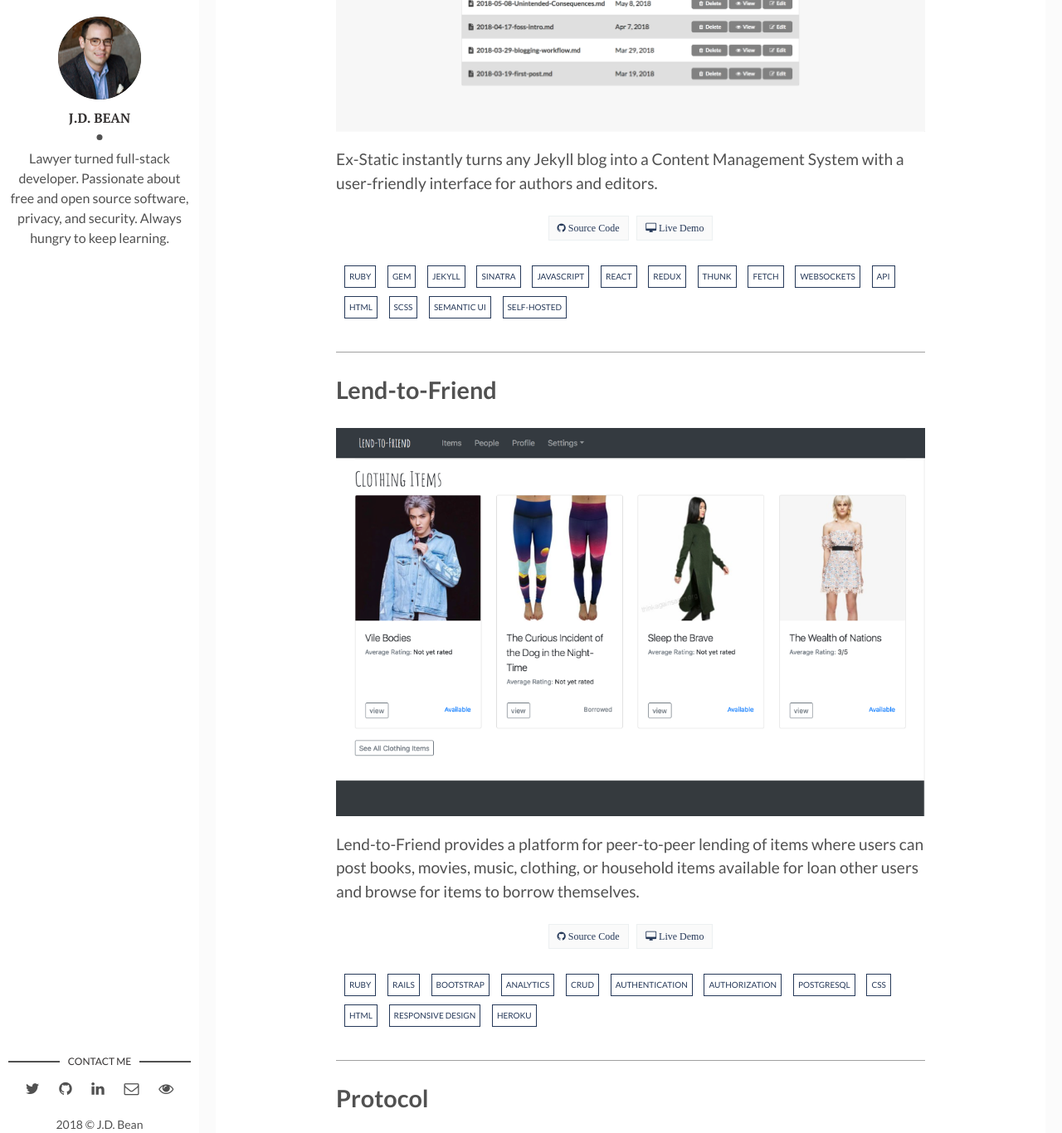
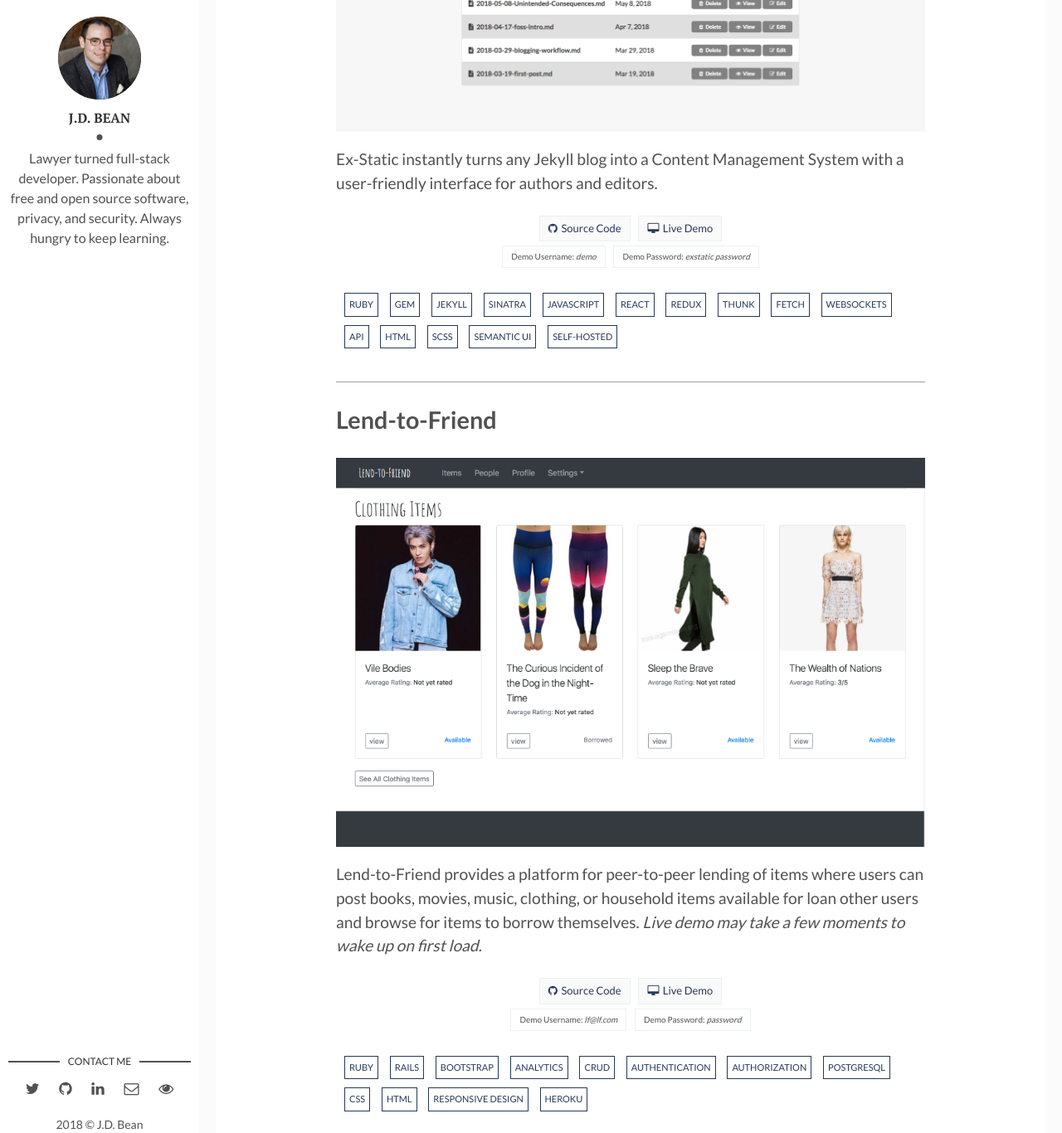
Before and after one commit to jdbean/blog-mirror, a Jekyll site: the page built from projects.md, in a window 1280 px wide and 1400 px high, scrolled down 429 px, cut to the strip 0-1366 px from the top of the window. Shown: the whole strip at 83% size. Built offline with Jekyll 4.4.1, drawn with Linux system fonts in a browser that asks for light colours.

Commit message:
adding css and content for live demo credentials. also adding note about waiting for lend-to-friend to wake up on first load

```diff
--- a/assets/css/main.css
+++ b/assets/css/main.css
@@ -1364,9 +1364,22 @@ a.newer-posts:hover {
 }
 
 .project-footer .project-share {
-  text-align: left;
+  text-align: center;
   vertical-align: center;
   margin: 0px auto 20px auto;
+}
+
+.project-footer .project-share .credentials li {
+  font-size: 10px;
+  display: inline-block;
+  margin-left: 3px;
+  margin-right: 3px;
+  margin-top: 5px;
+  list-style: none;
+  text-decoration: none;
+  display: inline-block;
+  padding: 5px 10px;
+  border: 1px solid #ecf0f1;
 }
 
 .project-footer .project-share a {
@@ -1379,7 +1392,7 @@ a.newer-posts:hover {
   margin-right: 3px;
   margin-top: 5px;
   color: #263959;
-  font-size: 12px;
+  font-size: 13px;
   -webkit-transition: background-color .3s;
   -o-transition: background-color .3s;
   transition: background-color .3s;
@@ -1389,13 +1402,17 @@ a.newer-posts:hover {
   background-color: #ecf0f1;
 }
 
+.project-footer .project-share a i {
+  margin-right: 2px;
+}
+
 .project-footer .project-tag .tags {
   padding: 5px;
 }
 
 .project-footer .project-tag .tag {
   text-decoration: none;
-  font-size: 10px;
+  font-size: 11px;
   padding: 5px 5px;
   margin-left: 5px;
   color: #263959;
--- a/projects.md
+++ b/projects.md
@@ -18,10 +18,16 @@ tags4: ["HTML", "SCSS", "Gulp", "Ruby", "Liquid", "Jekyll", "Ex-Static", "Docker
 
 Ex-Static instantly turns any Jekyll blog into a Content Management System with a user-friendly interface for authors and editors.
 
+
+
 <div class="project-footer">
   <div class="project-share">
-    <a href="https://github.com/jdbean/Ex-Static" title="Source Code"  target="_blank"><i class="fa fa-github" aria-hidden="true"> Source Code</i></a>
-    <a href="https://office.johannabearman.duckdns.org" title="Live Demo"  target="_blank"><i class="fa fa-desktop" aria-hidden="true"> Live Demo</i></a>
+    <a href="https://github.com/jdbean/Ex-Static" title="Source Code"  target="_blank"><i class="fa fa-github" aria-hidden="true"></i> Source Code</a>
+    <a href="https://office.johannabearman.duckdns.org" title="Live Demo"  target="_blank"><i class="fa fa-desktop" aria-hidden="true"></i> Live Demo</a>
+    <div class="credentials">
+      <li>Demo Username: <em>demo</em></li>
+      <li>Demo Password: <em>exstatic password</em></li>
+    </div>
   </div>
   <div class="project-tag">
     <div class="tags">
@@ -39,13 +45,17 @@ Ex-Static instantly turns any Jekyll blog into a Content Management System with
 ![Lend-to-Friend](/assets/img/Lend-to-Friend.png)
 
 
-Lend-to-Friend provides a platform for peer-to-peer lending of items where users can post books, movies, music, clothing, or household items available for loan other users and browse for items to borrow themselves.
+Lend-to-Friend provides a platform for peer-to-peer lending of items where users can post books, movies, music, clothing, or household items available for loan other users and browse for items to borrow themselves. *Live demo may take a few moments to wake up on first load.*
 
 
 <div class="project-footer">
   <div class="project-share">
-    <a href="https://github.com/jdbean/lend-to-friend" title="Source Code"  target="_blank"><i class="fa fa-github" aria-hidden="true"> Source Code</i></a>
-    <a href="https://pacific-earth-11787.herokuapp.com" title="Live Demo"  target="_blank"><i class="fa fa-desktop" aria-hidden="true"> Live Demo</i></a>
+    <a href="https://github.com/jdbean/lend-to-friend" title="Source Code"  target="_blank"><i class="fa fa-github" aria-hidden="true"></i> Source Code</a>
+    <a href="https://pacific-earth-11787.herokuapp.com" title="Live Demo"  target="_blank"><i class="fa fa-desktop" aria-hidden="true"></i> Live Demo</a>
+    <div class="credentials">
+      <li>Demo Username: <em>lf@lf.com</em></li>
+      <li>Demo Password: <em>password</em></li>
+    </div>
   </div>
   <div class="project-tag">
     <div class="tags">
@@ -68,8 +78,8 @@ Protocol is a real-time multi-party messaging application that automatically tra
 
 <div class="project-footer">
   <div class="project-share">
-    <a href="https://github.com/jdbean/protocol-frontend" title="Front-End Source Code"  target="_blank"><i class="fa fa-github" aria-hidden="true"> Source Code (Front-End) </i></a>
-    <a href="https://github.com/jdbean/protocol-backend" title="Back-End Source Code"  target="_blank"><i class="fa fa-github" aria-hidden="true"> Source Code (Back-End)</i></a>
+    <a href="https://github.com/jdbean/protocol-frontend" title="Front-End Source Code"  target="_blank"><i class="fa fa-github" aria-hidden="true"></i> Source Code (Front-End)</a>
+    <a href="https://github.com/jdbean/protocol-backend" title="Back-End Source Code"  target="_blank"><i class="fa fa-github" aria-hidden="true"></i> Source Code (Back-End)</a>
   </div>
   <div class="project-tag">
     <div class="tags">
@@ -90,7 +100,7 @@ JDBean.net is a technical blog and portfolio site created using the Jekyll stati
 
 <div class="project-footer">
   <div class="project-share">
-    <a href="/blogging-workflow/" title="Spotlight"  target="_blank"><i class="fa fa-search" aria-hidden="true"> Spotlight </i></a>
+    <a href="/blogging-workflow/" title="Spotlight"  target="_blank"><i class="fa fa-search" aria-hidden="true"></i> Spotlight</a>
   </div>
   <div class="project-tag">
     <div class="tags">
```
Also changed, not shown: assets/css/scss/parts/_projects-page.scss (+20 -4 lines).
